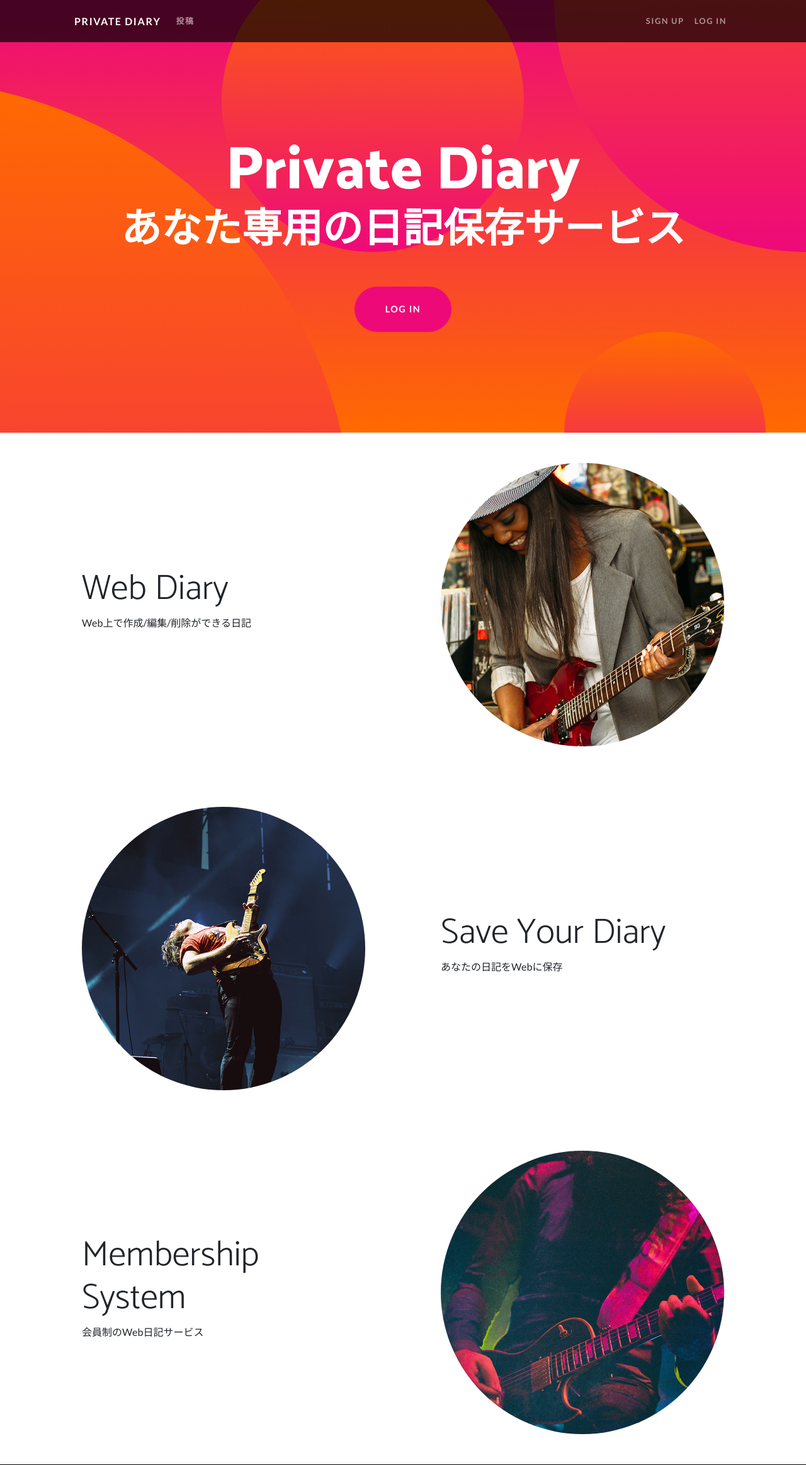
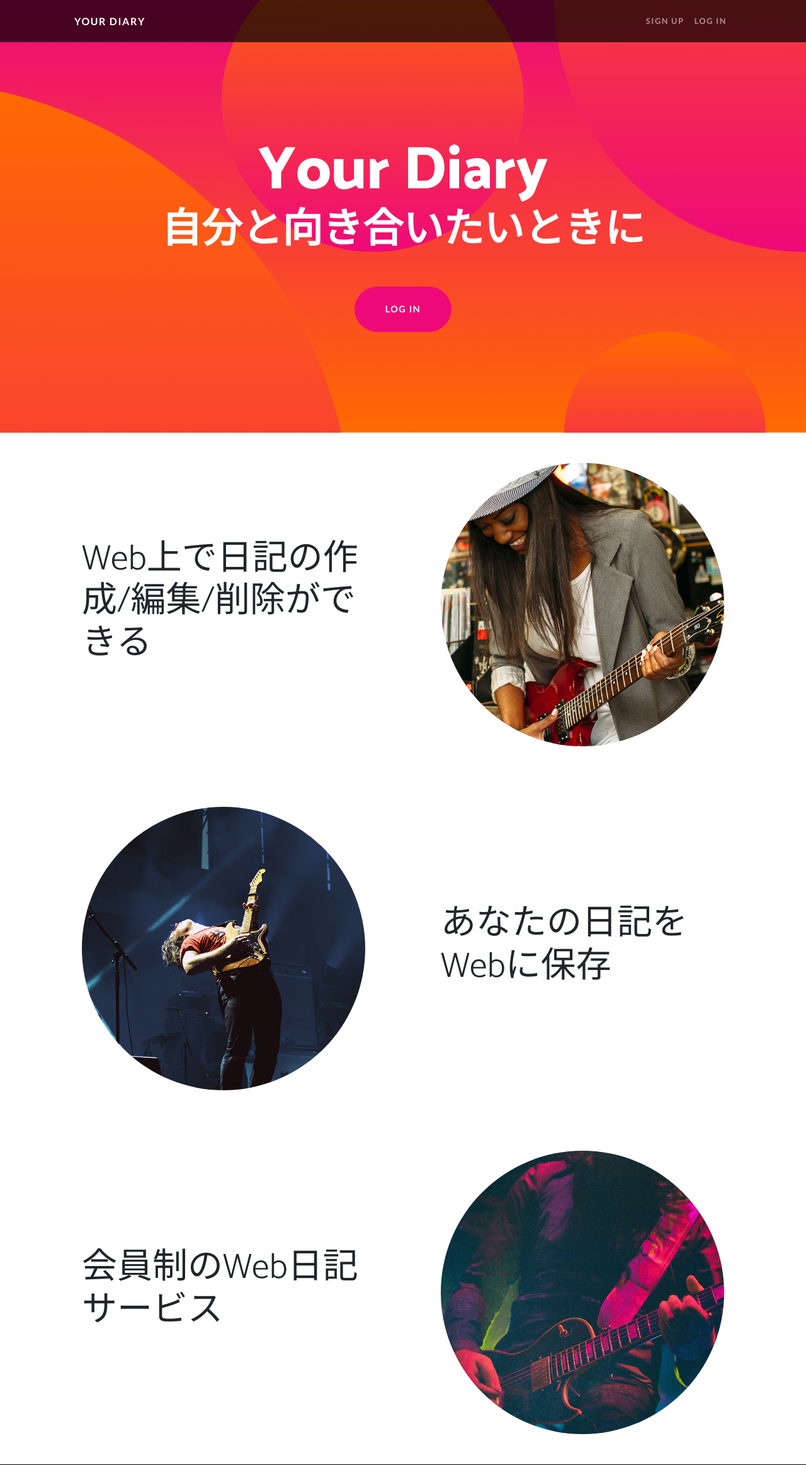
Before and after one commit to maokaneko/Your-Diary, a Django app: page /diary/top/ in a window 1280 px wide. Shown: the top 2326 px of the page at 63% size. Run offline with Django 4.2, Linux system fonts and the light colour scheme; some libraries are stand-ins or nearby versions.

Commit message:
タイトルの変更や本文の変更

```diff
--- a/templates/diary/index.html
+++ b/templates/diary/index.html
@@ -7,8 +7,8 @@
 <header class="masthead text-center text-white">
     <div class="masthead-content">
         <div class="container">
-            <h1 class="masthead-heading mb-0">Private Diary</h1>
-            <h2 class="masthead-subheading mb-0">あなた専用の日記保存サービス</h2>
+            <h1 class="masthead-heading mb-0">Your Diary</h1>
+            <h2 class="masthead-subheading mb-0">自分と向き合いたいときに</h2>
             <a href="{% url 'account_login' %}" class="btn btn-primary btn-xl rounded-pill mt-5">LOG IN</a>
         </div>
     </div>
@@ -30,8 +30,8 @@
             </div>
             <div class="col-lg-6 order-lg-1">
                 <div class="p-5">
-                    <h2 class="display-4">Web Diary</h2>
-                    <p>Web上で作成/編集/削除ができる日記</p>
+                    <h2 class="display-4">Web上で日記の作成/編集/削除ができる</h2>
+                    <!-- <p>Web上で作成/編集/削除ができる日記</p> -->
                 </div>
             </div>
         </div>
@@ -48,8 +48,8 @@
             </div>
             <div class="col-lg-6">
                 <div class="p-5">
-                    <h2 class="display-4">Save Your Diary</h2>
-                    <p>あなたの日記をWebに保存</p>
+                    <h2 class="display-4">あなたの日記をWebに保存</h2>
+                    <!-- <p>あなたの日記をWebに保存</p> -->
                 </div>
             </div>
         </div>
@@ -66,8 +66,8 @@
             </div>
             <div class="col-lg-6 order-lg-1">
                 <div class="p-5">
-                    <h2 class="display-4">Membership System</h2>
-                    <p>会員制のWeb日記サービス</p>
+                    <h2 class="display-4">会員制のWeb日記サービス</h2>
+                    <!-- <p>会員制のWeb日記サービス</p> -->
                 </div>
             </div>
         </div>
--- a/templates/diaryapp_base.html
+++ b/templates/diaryapp_base.html
@@ -31,14 +31,13 @@
         <!-- Navigation -->
         <nav class="navbar navbar-expand-lg navbar-dark navbar-custom fixed-top">
             <div class="container px-5">
-                <a class="navbar-brand" href="{% url 'diary_index' %}">PRIVATE DIARY</a>
+                <a class="navbar-brand" href="{% url 'diary_index' %}">Your Diary</a>
                 <button class="navbar-toggler" type="button" data-bs-toggle="collapse"
                     data-bs-target="#navbarResponsive" aria-controls="navbarResponsive" aria-expanded="false"
                     aria-label="Toggle navigation"><span class="navbar-toggler-icon"></span></button>
                 <div class="collapse navbar-collapse" id="navbarResponsive">
                     <ul class="navbar-nav me-auto">
                         <li class="nav-item">
-                            <a class="nav-link {% block active_inquiry %}{% endblock %}" href="{% url 'diary_inquiry' %}">投稿</a>
                         </li>
                         {% if user.is_authenticated %}
                         <li class="nav-item">
```
